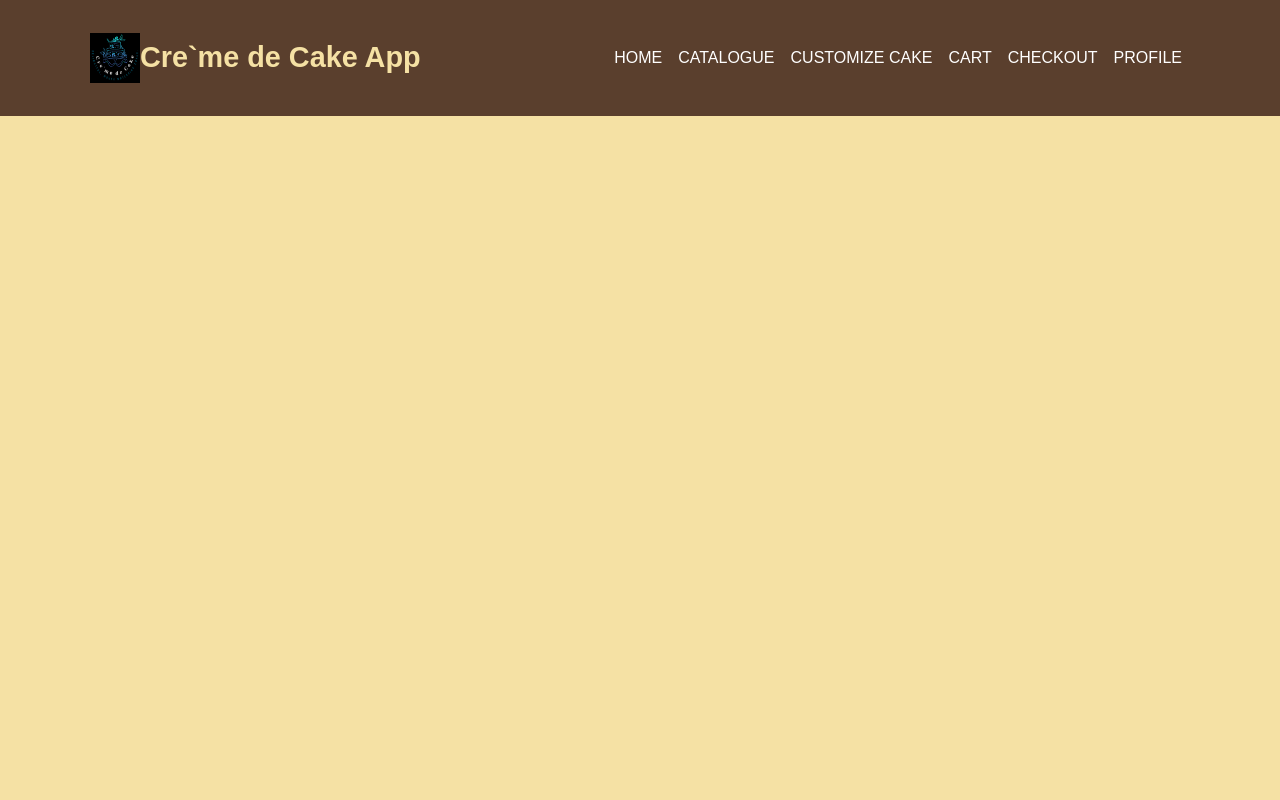
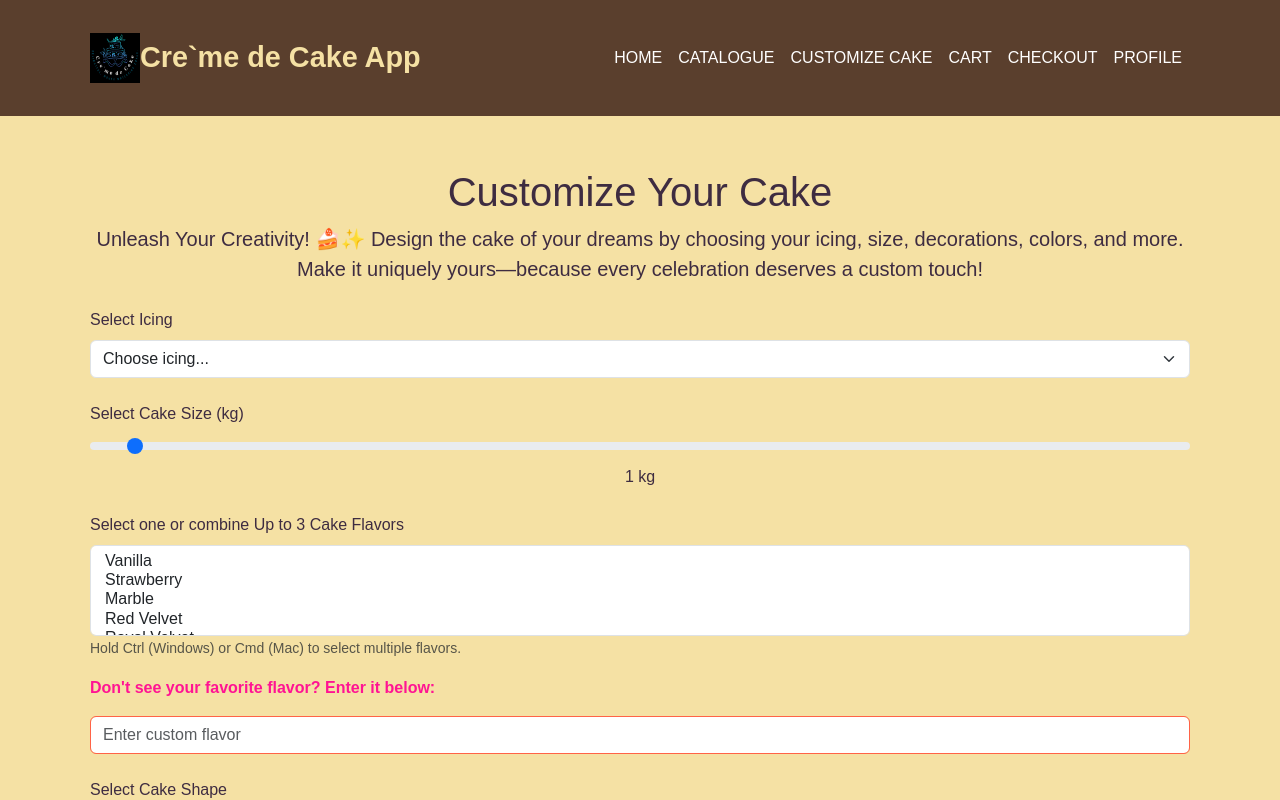
Before and after one commit to Cephas-Muhia/Webstack---Portfolio-Project, a React app in the folder creme-de-cake-app/creme-de-cake-frontend/: page /customize/1 in a window 1280 px wide. Shown: the top 800 px of the page. Built offline with nearby package versions, Linux system fonts and the light colour scheme.

Commit message:
Added more intergration between the pages

```diff
--- a/creme-de-cake-app/creme-de-cake-frontend/src/App.js
+++ b/creme-de-cake-app/creme-de-cake-frontend/src/App.js
@@ -7,6 +7,7 @@ import Customize from './pages/Customize';
 import Cart from './pages/Cart';
 import Checkout from './pages/Checkout';
 import Profile from './pages/Profile';
+import './styles.css'; // Ensure your styles are included
 
 function App() {
   return (
@@ -17,6 +18,7 @@ function App() {
           <Route path="/" element={<Home />} />
           <Route path="/catalogue" element={<Catalogue />} />
           <Route path="/customize" element={<Customize />} />
+          <Route path="/customize/:id" element={<Customize />} />
           <Route path="/cart" element={<Cart />} />
           <Route path="/checkout" element={<Checkout />} />
           <Route path="/profile" element={<Profile />} />
--- a/creme-de-cake-app/creme-de-cake-frontend/src/pages/Checkout.js
+++ b/creme-de-cake-app/creme-de-cake-frontend/src/pages/Checkout.js
@@ -235,7 +235,14 @@ function Checkout() {
         ) : (
         <div className="text-center mt-5">
         <h2 style={{ color: '#3e2c41' }}>Order Confirmed!</h2>
-          <p style={{ color: '#3e2c41', fontSize: '18px' }}>Your order is being processed. You'll receive an email confirmation shortly!</p>
+        <p style={{ color: '#3e2c41', fontSize: '18px' }}>
+        Your order is being processed. You'll receive an email confirmation shortly!
+         </p>
+    <img
+      src="/images/logo.png"
+      alt="Company Logo"
+      style={{ width: '150px', margin: '20px 0' }} // Adjust the width and margin as needed
+    />
    </div>
   )}
  </div>
--- a/creme-de-cake-app/creme-de-cake-frontend/src/pages/Customize.js
+++ b/creme-de-cake-app/creme-de-cake-frontend/src/pages/Customize.js
@@ -1,6 +1,10 @@
 import React, { useState } from 'react';
+import { useParams } from 'react-router-dom';
 
 function Customize() {
+  const { id } = useParams(); // Capture the cake ID from the URL
+
+  // State variables
   const [icing, setIcing] = useState('');
   const [size, setSize] = useState(1);
   const [flavors, setFlavors] = useState([]);
@@ -12,23 +16,28 @@ function Customize() {
   const [description, setDescription] = useState('');
   const [colors, setColors] = useState([]);
 
+  // Event handler functions
   const handleIcingChange = (event) => setIcing(event.target.value);
   const handleSizeChange = (event) => setSize(event.target.value);
+
   const handleFlavorChange = (event) => {
     const value = event.target.value;
     setFlavors((prev) => {
-      if (prev.includes(value)) return prev.filter((item) => item !== value);
-      if (prev.length < 3) return [...prev, value];
-      return prev;
+      if (prev.includes(value)) return prev.filter((item) => item !== value); // Remove if selected again
+      if (prev.length < 3) return [...prev, value]; // Add new flavor if less than 3 selected
+      return prev; // Do nothing if more than 3 flavors
     });
   };
+
   const handleCustomFlavorChange = (event) => setCustomFlavor(event.target.value);
+
   const handleDecorationChange = (event) => {
     const value = event.target.value;
     setDecorations((prev) =>
       prev.includes(value) ? prev.filter((item) => item !== value) : [...prev, value]
     );
   };
+
   const handleShapeChange = (event) => setShape(event.target.value);
   const handleMessageChange = (event) => setMessage(event.target.value);
   const handleDescriptionChange = (event) => setDescription(event.target.value);
```
Lines whose indentation alone changed are shown as unchanged.
